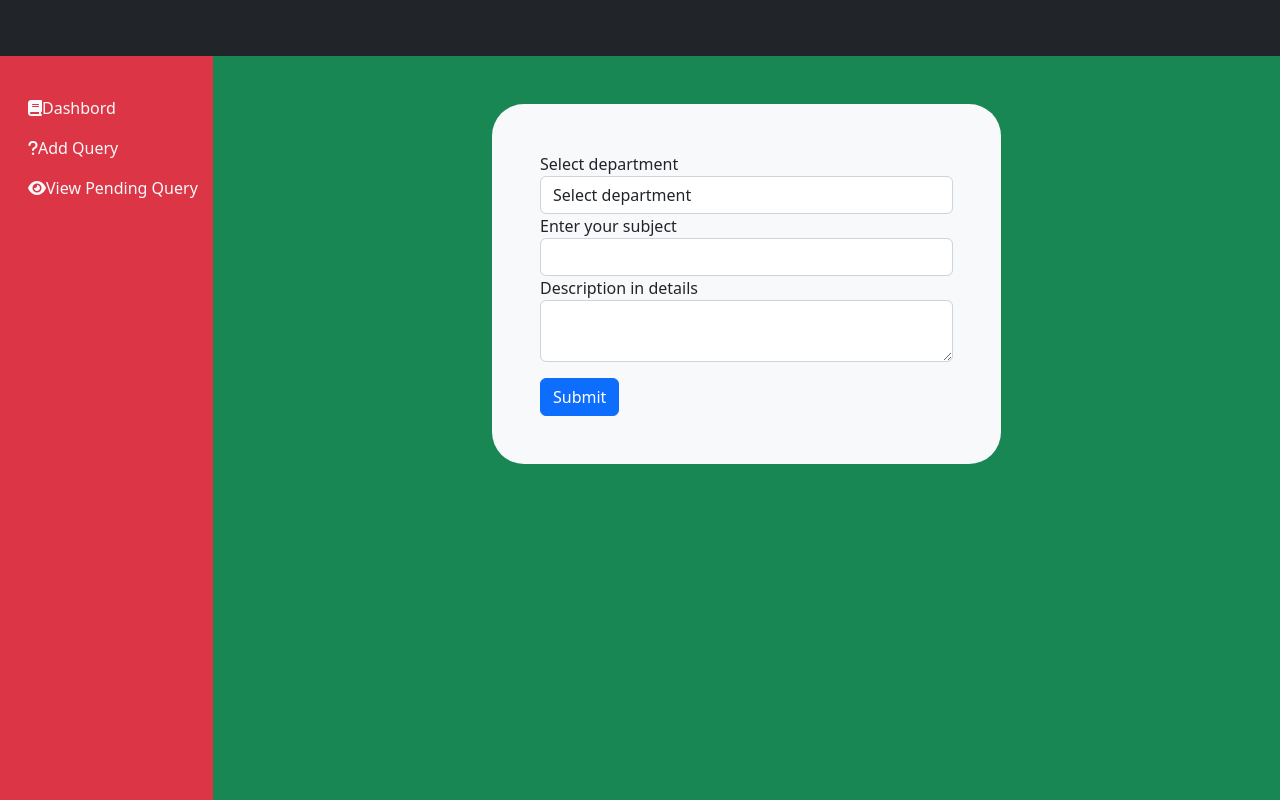
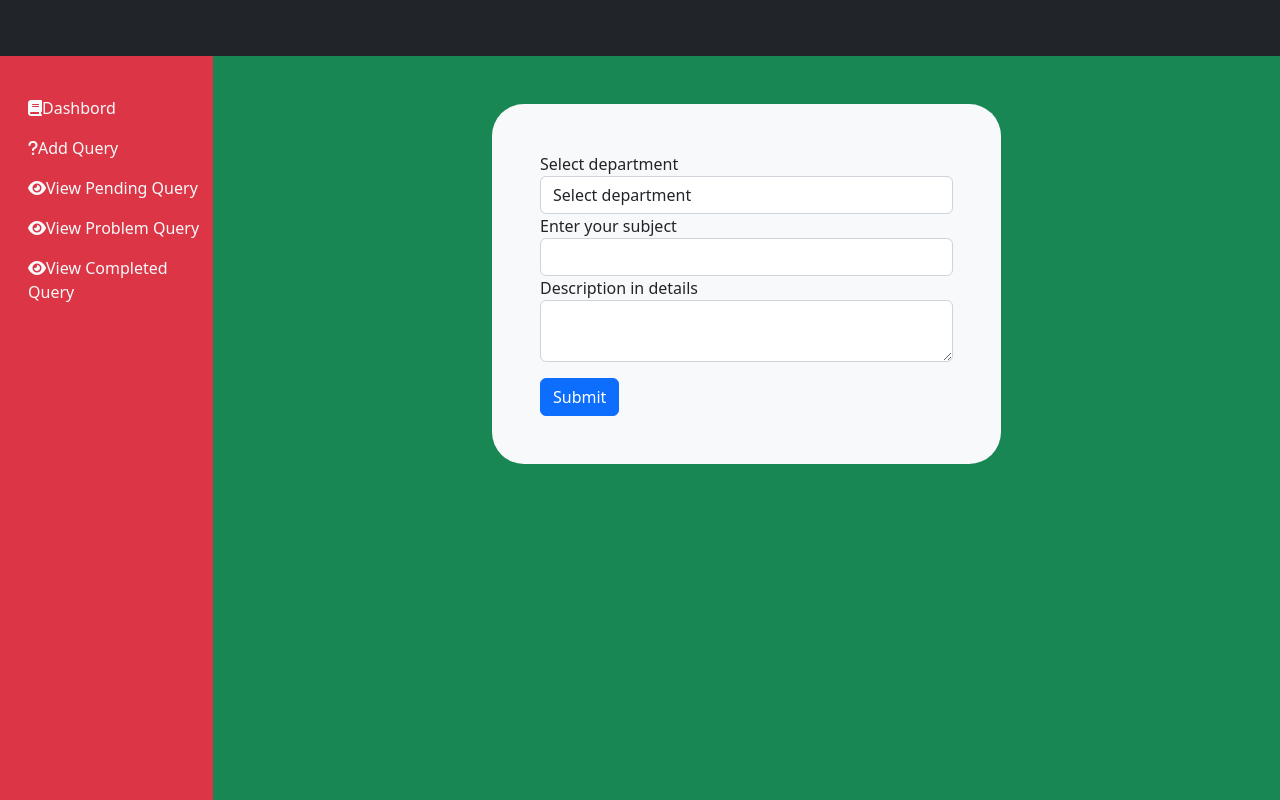
Before and after one commit to anilyadav6803/Karam_Query_management, a React (Create React App) app in the folder frontapp/: page /addquery/1 in a window 1280 px wide. Built offline with nearby package versions, Linux system fonts and the light colour scheme.

Commit message:
sidenave style

```diff
--- a/frontapp/src/component/Sidenav.jsx
+++ b/frontapp/src/component/Sidenav.jsx
@@ -9,6 +9,8 @@ const Sidenav = () => {
             <Link className='nav-link my-3 ps-3' to={`/userdash/${id}`}><i className='fa fa-book'></i>Dashbord</Link>
             <Link className='nav-link my-3 ps-3' to={`/addquery/${id}`}><i className='fa fa-question'></i>Add Query</Link>
             <Link className='nav-link my-3 ps-3' to={`/viewpenquery/${id}`}><i className='fa fa-eye'></i>View Pending Query</Link>
+            <Link className='nav-link my-3 ps-3' to={`/viewproquery/${id}`}><i className='fa fa-eye'></i>View Problem Query</Link>
+            <Link className='nav-link my-3 ps-3' to={`/viewcomquery/${id}`}><i className='fa fa-eye'></i>View Completed Query</Link>
         </div>
     </div>
   )
```
